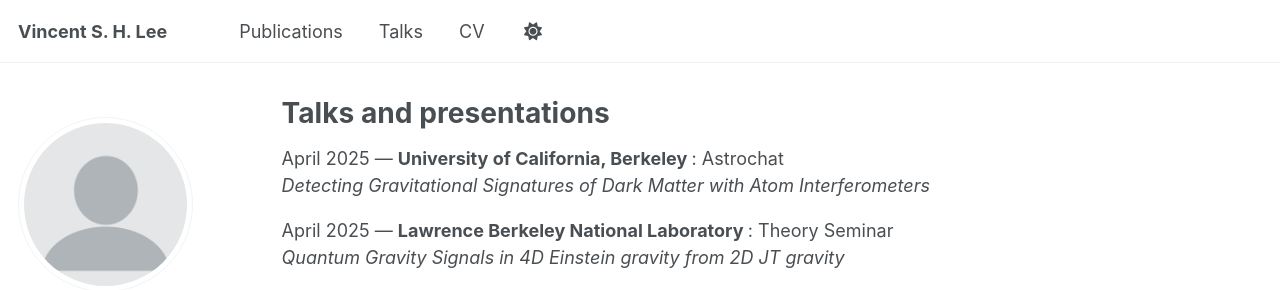
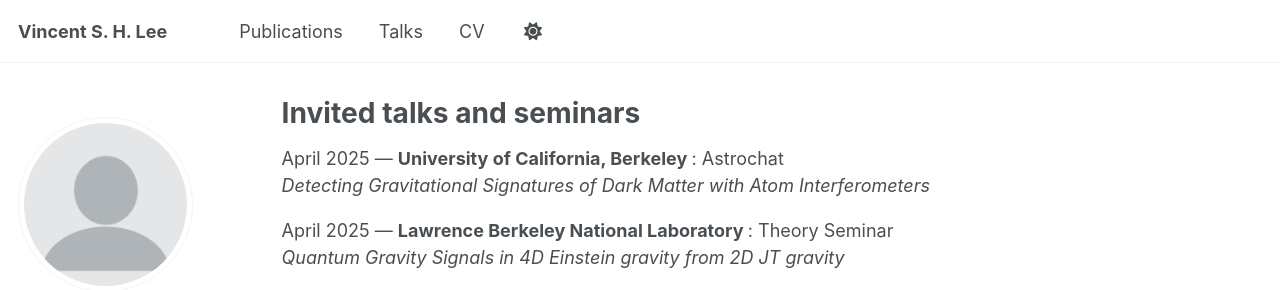
Before and after one commit to szehiml/szehiml.github.io, a Jekyll site: the page built from _pages/talks.html, in a window 1280 px wide and 1327 px high. Shown: the top 290 px of the window. Built offline with Jekyll 4.4.1, drawn with Linux system fonts in a browser that asks for light colours; some web fonts are replaced; a script that is not in the unit is left out.

Commit message:
Update talks.html

```diff
--- a/_pages/talks.html
+++ b/_pages/talks.html
@@ -1,6 +1,6 @@
 ---
 layout: archive
-title: "Talks and presentations"
+title: "Invited talks and seminars"
 permalink: /talks/
 author_profile: true
 ---
```
